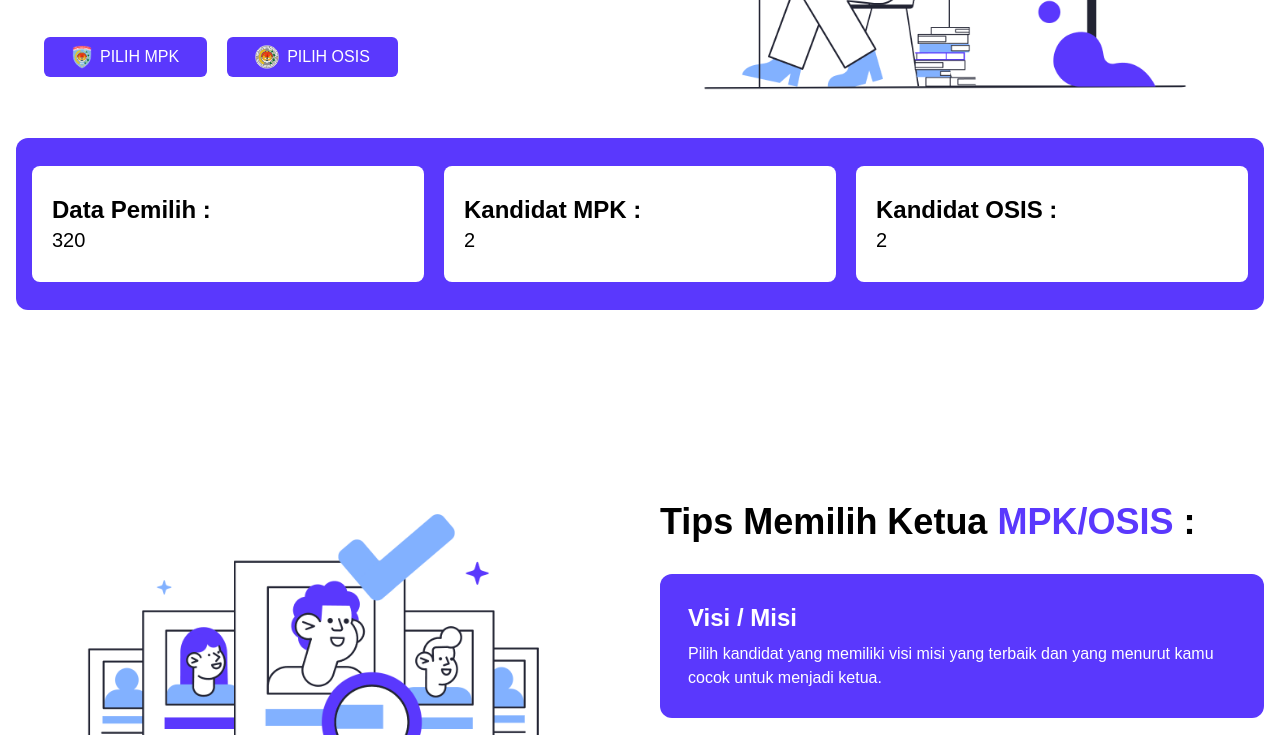
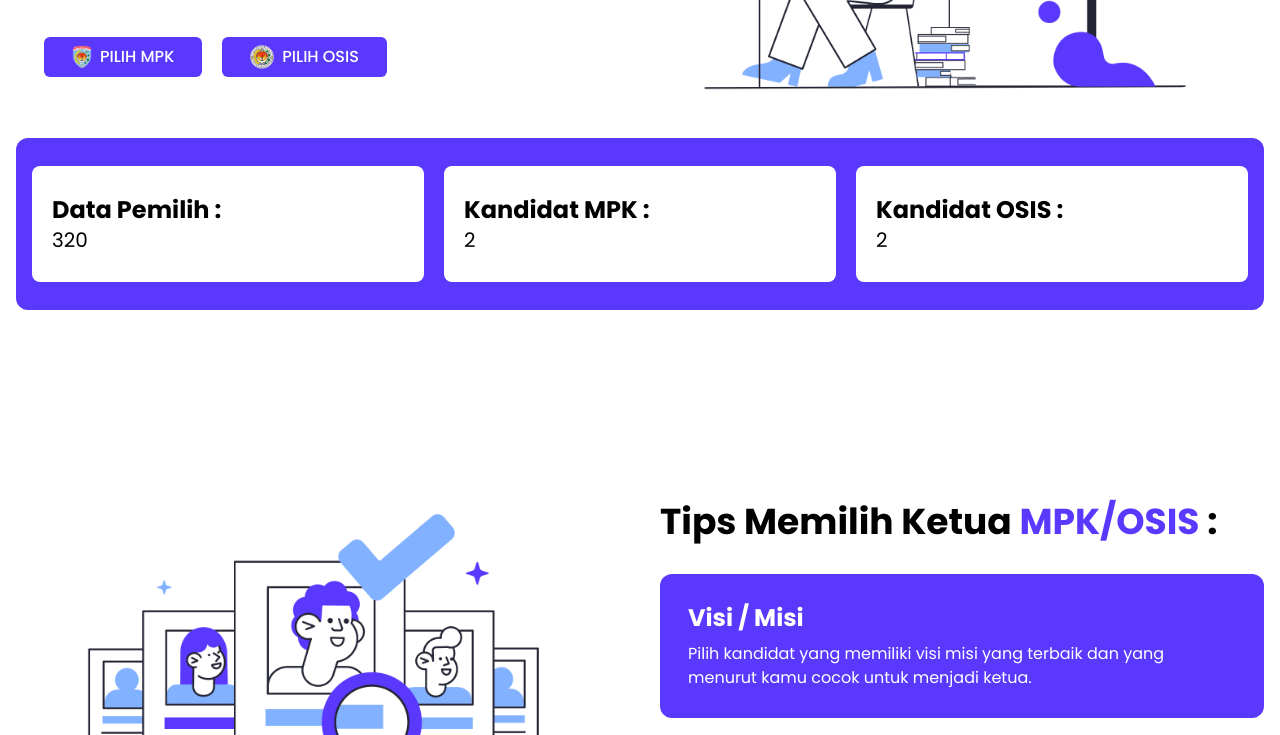
Before and after one commit to azkazikna/evoting-landingpage, a website: page index.html in a window 1280 px wide. Shown: the part 400-1135 px from the top of the page. Drawn offline with Linux system fonts and the light colour scheme.

Commit message:
add gfont

```diff
--- a/index.html
+++ b/index.html
@@ -8,6 +8,11 @@
     <title>Beranda | E-Voting PENUS</title>
     <!-- Icon -->
     <link rel="icon" href="dist/img/icon.png">
+    <!-- Font poppins -->
+    <link rel="preconnect" href="https://fonts.googleapis.com">
+    <link rel="preconnect" href="https://fonts.gstatic.com" crossorigin>
+    <link href="https://fonts.googleapis.com/css2?family=Montserrat:wght@200;300;400;600;700&family=Poppins:wght@200;300;400;500;600;700&display=swap" rel="stylesheet">
+    <!-- custom styles -->
     <link rel="stylesheet" href="dist/css/output.css">
 </head>
 
```
